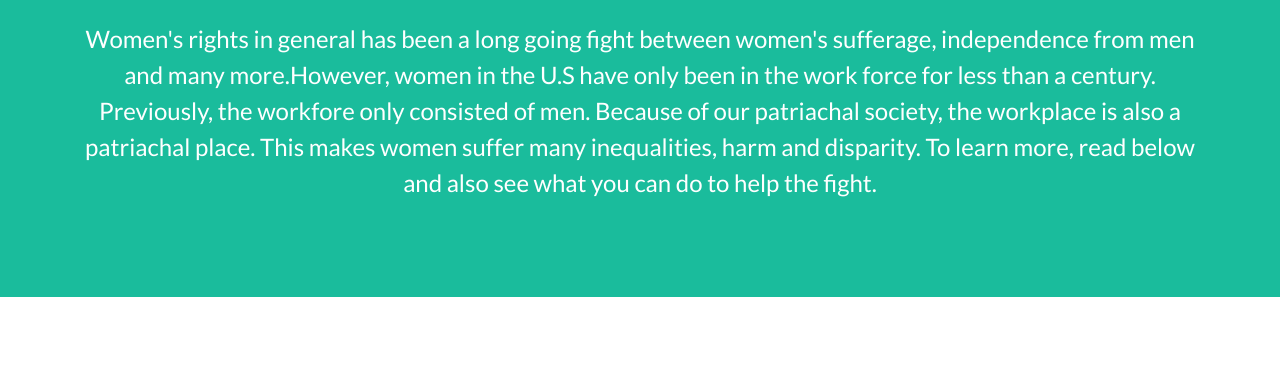
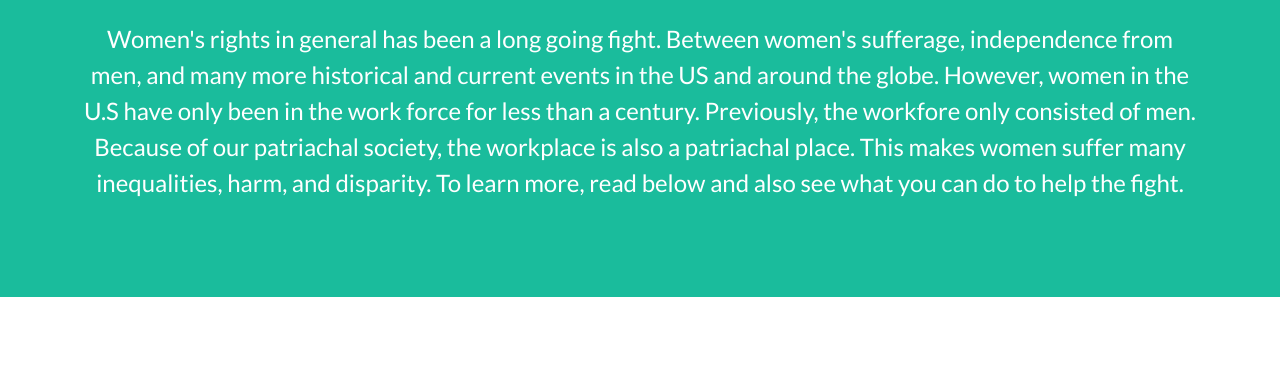
Before and after one commit to Saraharlin/ISS210-001Team7Final, a plain HTML site: page index.html in a window 1280 px wide. Shown: the part 673-1063 px from the top of the page. Drawn offline with nearby package versions, Linux system fonts and the light colour scheme.

Commit message:
Update index.html

```diff
--- a/index.html
+++ b/index.html
@@ -48,7 +48,7 @@
                     <div class="divider-custom-line"></div>
                 </div>
                 <!-- Masthead Subheading-->
-                <p class="masthead-subheading font-weight-light mb-0">Women's rights in general has been a long going fight between women's sufferage, independence from men and many more.However, women in the U.S have only been in the work force for less than a century. Previously, the workfore only consisted of men. Because of our patriachal society, the workplace is also a patriachal place. This makes women suffer many inequalities, harm and disparity. To learn more, read below and also see what you can do to help the fight. </p>
+                <p class="masthead-subheading font-weight-light mb-0">Women's rights in general has been a long going fight. Between women's sufferage, independence from men, and many more historical and current events in the US and around the globe. However, women in the U.S have only been in the work force for less than a century. Previously, the workfore only consisted of men. Because of our patriachal society, the workplace is also a patriachal place. This makes women suffer many inequalities, harm, and disparity. To learn more, read below and also see what you can do to help the fight. </p>
             </div>
         </header>
         <!-- Portfolio Section-->
```
